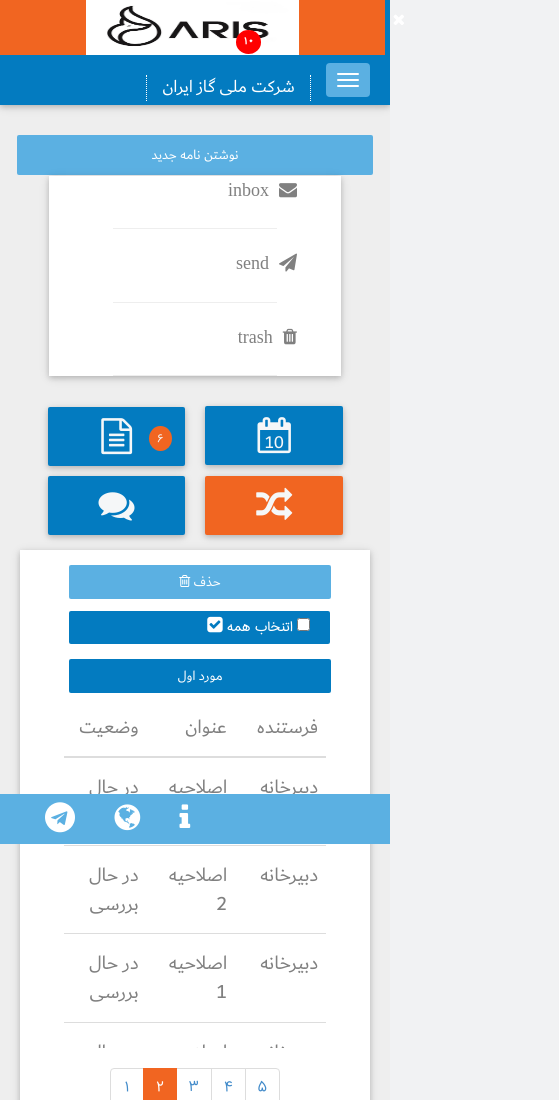
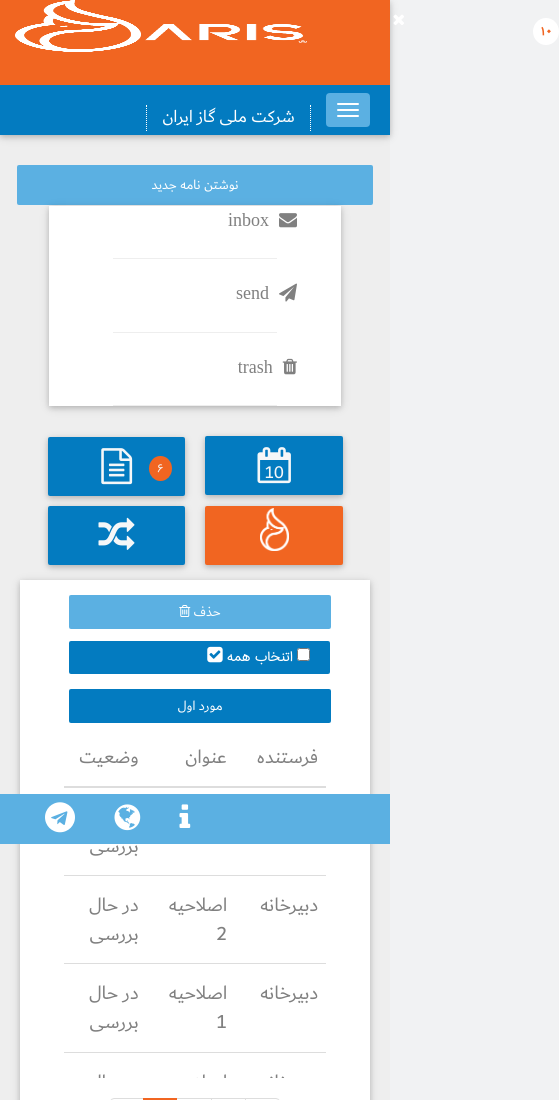
Before and after one commit to hamed-maleki/aris, a plain HTML site: page table.html in a window 390 px wide. Shown: the top 1100 px of the page, 559 px wide, since content can reach past the window. Drawn offline with Linux system fonts and the light colour scheme; no server answers.

Commit message:
new icon in navigation and subsystems has been updated

```diff
--- a/assets/scripts/main.js
+++ b/assets/scripts/main.js
@@ -976,6 +976,7 @@ app.controller('myCtrl', function ($scope, $http, $timeout, $filter, $interval,
         $scope.myMonth = months[month - 1];
     }
     $scope.treeToShow = []
+    // first level of showing tree's nodes
     $scope.gettingTree = function () {
         $http.get("data/tree.json").then(function (response) {
             $scope.tree = response.data.tree;
@@ -986,6 +987,7 @@ app.controller('myCtrl', function ($scope, $http, $timeout, $filter, $interval,
             }
         })
     }
+    // slideing next level of tree for first time it get data from sever and in next steps it just slide
     $scope.nodeSlide = function (x) {
         if ($("#tree" + x).hasClass("flag")) {
             $("#tree" + x).slideToggle();
@@ -1009,15 +1011,19 @@ app.controller('myCtrl', function ($scope, $http, $timeout, $filter, $interval,
             $("#treeIcon" + x).addClass("fa-angle-down")
         }
     }
+    // creating second level and deeper levels by using laoded data
     $scope.creatingNode = function (x) {
         $("#tree" + x).html("")
         for (var i = 0; i < $scope.tree.length; i++) {
             if ($scope.tree[i].parent == x) {
-                $("#tree" + x).append($compile("<div class='tree-view' ><span class='tree-span' id='treeRow" + $scope.tree[i].id + "' ng-click='selectingTree(" + $scope.tree[i].id + ")'>" + $scope.tree[i].name + "</span><input type='checkbox' style='display:none'><i class='fa fa-angle-down' id='treeIcon" + $scope.tree[i].id + "' ng-click='nodeSlide(" + $scope.tree[i].id + ")'></i><div id='tree" + $scope.tree[i].id + "'></div></div><div class='clearfix'></div>")($scope))
+                $("#tree" + x).append($compile("<div class='tree-view' ><span class='tree-span fontchange' id='treeRow" + $scope.tree[i].id + "' ng-click='selectingTree(" + $scope.tree[i].id + ")'>" + $scope.tree[i].name + "</span><input type='checkbox' style='display:none'><i class='fa fa-angle-down' id='treeIcon" + $scope.tree[i].id + "' ng-click='nodeSlide(" + $scope.tree[i].id + ")'></i><div id='tree" + $scope.tree[i].id + "'></div></div><div class='clearfix'></div>")($scope))
             }
         }
     }
+    var parent = 0;//variable to check main branch of moving node
+    var selected = 0;//variable to check children of mving node
     $scope.treeToEdit = [];
+    // add selected node id and its parent id to forms
     $scope.selectingTree = function (x) {
         var flag = 0;
         for (var i = 0; i < $scope.tree.length; i++) {
@@ -1036,7 +1042,8 @@ app.controller('myCtrl', function ($scope, $http, $timeout, $filter, $interval,
                 if ($("#treeRow" + x).hasClass("redNode")) {
                     $(".tree-span").removeClass("redNode");
                     $("#treeRow" + x).addClass("redNode");
-                    for (var i = 0; i < $scope.tree.length; i++){
+                    selected = x;
+                    for (var i = 0; i < $scope.tree.length; i++) {
                         if ($scope.tree[i].id == x) {
                             $(".my-option").prop("selected", false);
                             $("#option" + $scope.tree[i].id).prop("selected", true);
@@ -1051,6 +1058,7 @@ app.controller('myCtrl', function ($scope, $http, $timeout, $filter, $interval,
             if ($("#treeRow" + x).hasClass("treeBackground")) {
                 $(".tree-span").removeClass("treeBackground");
                 $("#treeRow" + x).addClass("treeBackground");
+                parent = x;
                 for (var i = 0; i < $scope.tree.length; i++) {
                     if ($scope.tree[i].id == x) {
                         $scope.treeToEdit = []
@@ -1073,6 +1081,7 @@ app.controller('myCtrl', function ($scope, $http, $timeout, $filter, $interval,
             }
         }
     }
+    // deleting selected node
     $scope.deletingNode = function () {
         var flag = 0;
         if ($scope.treeToEdit.length == 0) {
@@ -1104,6 +1113,7 @@ app.controller('myCtrl', function ($scope, $http, $timeout, $filter, $interval,
             }
         }
     }
+    // editing selected node
     $scope.editingNode = function () {
         $(".tree-span").removeClass("treeBackground");
         $(".tree-span").removeClass("redNode");
@@ -1121,6 +1131,7 @@ app.controller('myCtrl', function ($scope, $http, $timeout, $filter, $interval,
             $(".editingTree").css("display", "none")
         }
     }
+    // adding new node to selected node children
     $scope.addingNode = function () {
         $(".editingTree").css("display", "none")
         $(".editingTree").removeClass("flag")
@@ -1132,7 +1143,14 @@ app.controller('myCtrl', function ($scope, $http, $timeout, $filter, $interval,
             $(".plusNode").css("display", "none")
         }
     }
+    // editing form button event
     $scope.editRegister = function () {
+        console.log($("#tree"+parent).find($("#treeRow"+selected)).length)
+        if ($("#tree"+parent).find($("#treeRow"+selected)).length > 0) {
+            $scope.error[0] = "ابتدا زیر شاخه را به سطح بالاتر انتقال دهید";
+            $("#error").modal();
+        }
+        else {
             for (var i = 0; i < $scope.tree.length; i++) {
                 if ($scope.tree[i].id == $scope.treeToEdit[0].id) {
                     $scope.tree[i].code = $("#treeCode").val();
@@ -1148,9 +1166,12 @@ app.controller('myCtrl', function ($scope, $http, $timeout, $filter, $interval,
                 }
             }
             $scope.creatingNode(oldParent);
-        // $("#treeRow" + $scope.treeToEdit[0].id).html(y);
             $scope.editingNode()
+            $scope.nodeSlide(oldParent)
+            $scope.nodeSlide($("#parent").val())
         }
+    }
+    // cehcking adding form button event
     $scope.addingRegister = function (nodeCode, nodeName, nodeParent, nodeCity) {
         if (nodeCode == undefined || nodeName == undefined || nodeCity == undefined) {
             $scope.error[0] = "پر کردن همه فیلد ها الزامی است";
@@ -1165,6 +1186,9 @@ app.controller('myCtrl', function ($scope, $http, $timeout, $filter, $interval,
             }
             $scope.tree.push(newNode);
             $scope.creatingNode($("#plusBranch").val());
+            if(!$("#tree"+$("#plusBranch").val()).hasClass('flag')){
+                $scope.nodeSlide($("#plusBranch").val())
+            }
         }
         $(".tree-span").removeClass("treeBackground");
         $(".plus-form").val("");
--- a/assets/styles/main.css
+++ b/assets/styles/main.css
@@ -197,6 +197,18 @@ nav a:hover {
 #subnav i {
     padding:0px 10px;
 }
+#aris-logo {
+        width: 31%;
+        margin: 2px auto 5px;
+        display: inline-block;
+        height: auto;
+    }
+#aris-typo {
+    width: 45%;
+    display: inline-block;
+    height: 19px;
+    margin-top: 15px;
+}
 #search {
     height: 25px;
     border-radius: 5px !important;
@@ -725,6 +737,10 @@ color: white !important;
 }
 .footer-margin {
     margin-bottom: 67px;
+}
+.tools-logo {
+    width: 39%;
+    margin-top: 24px;
 }
 /*end of grid system*/
 
@@ -1206,12 +1222,13 @@ tfoot tr td {
 
 .aris-badge {
     position: relative;
-    bottom: 28px;
-    left: 26px;
-    font-size: 12px;
-    background-color: red;
+    bottom: 53px;
+    left: 76px;
+    font-size: 14px;
+    background-color: white;
     border-radius: 50%;
-    color: white;
+    color: #F16521;
+    font-weight: normal;
     padding: 1px 7px;
     animation: aris;
     animation-duration: 1s;
@@ -1244,7 +1261,7 @@ tfoot tr td {
     position: absolute;
     top: 42%;
     text-align: center;
-    right: 45%;
+    right: 40%;
 }
 /*end of fonts and badges*/
 /*note*/
@@ -1669,10 +1686,11 @@ body {
         padding: 9px !important;
     }
     .logo-holder {
-        height: 55px;
+        height: 85px;
+        margin-right: -5px;
     }
     .aris-badge {
-        bottom: 31px;
+        bottom: 0px;
         left: 17px;
     }
     .shadow {
@@ -1780,7 +1798,10 @@ body {
 }
 
 @media screen and (max-width:765px) {
-
+    .tools-logo{
+        width: 21%;
+        margin-top: 2px;
+    }
     .my-padding ,.alarm-con{
         padding: 0 44px !important;
     }
@@ -1942,9 +1963,10 @@ body {
         margin: 0 6px !important;
     }
     #aris-logo {
-        width: 60%;
+        width: 35%;
         margin: 0 auto;
-        display: block;
+        display: inline-block;
+        height: 52px;
     }
 }
 .fa-power-off {
--- a/modules/navigation.html
+++ b/modules/navigation.html
@@ -5,7 +5,9 @@
                 <div class="col-sm-1 logo-holder">
                     <a href="#">
                         <!--logo part-->
-                        <img src="media/ArmAris.jpg" id="aris-logo" onmouseover="transform3d()" onmouseout="deleteTransform()" />
+                        <img src="media/logofox.png" id="aris-logo" onmouseover="transform3d()" onmouseout="deleteTransform()">
+                        <img src="media/logo.png" id="aris-typo" />
+
                     </a>
                     <div class="aris-badge">10</div>
                 </div>
--- a/modules/tools.html
+++ b/modules/tools.html
@@ -16,17 +16,18 @@
         </div>
     </div>
     <!--top-links link container-->
-    <div class="col-sm-6 my-col-sm-6" ng-click="sideBar(3)">
+    <div class="col-sm-6 my-col-sm-6" onclick="display('chatbox')" >
         <div class="border sub-system transform  center pointer tools" style="background-color: #F16521; margin-top: 10px">
-            <i class="fa fa-random system-icon"></i>
+            <!--<i class="fa fa-random system-icon"></i>-->
+            <img src="media/logofox.png" class="tools-logo">
 
         </div>
     </div>
 
     <!--chat link container-->
-    <div class="col-sm-6 my-col-sm-6" onclick="display('chatbox')">
+    <div class="col-sm-6 my-col-sm-6" ng-click="sideBar(3)">
         <div class="border sub-system transform  center pointer first-color color tools" style="margin-top: 10px;">
-            <i class="fa fa-comments system-icon"></i>
+            <i class="fa fa-random system-icon"></i>
         </div>
     </div>
 </div>
```
Also changed, not shown: modules/example2.html (+3 -3 lines), new_design_firstpage.html (+3 -0 lines), media/logo.png (added), media/logofox.png (added). Lines whose indentation alone changed are shown as unchanged.
